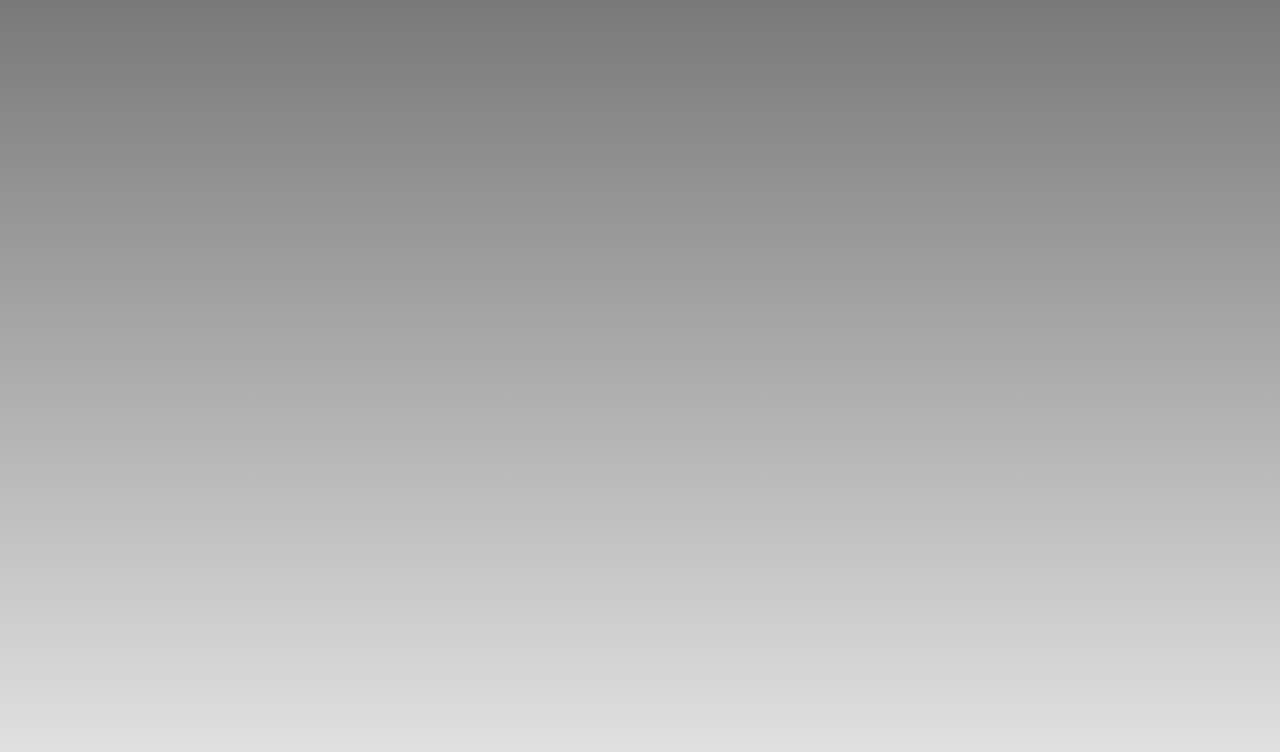
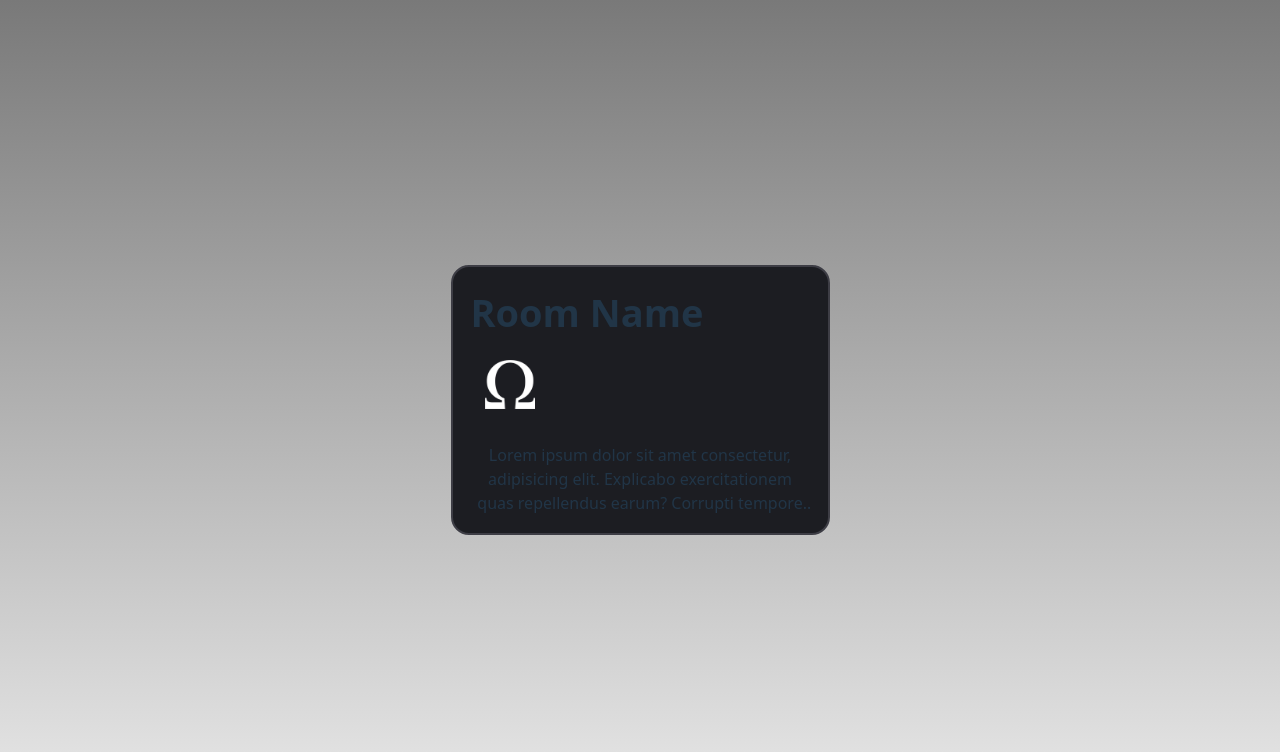
Before and after one commit to RITStudentDev/Asynk_Messenger, a React (Vite) app in the folder front/: page /hub in a window 1280 px wide. Before the commit this address had no page. Shown: the top 752 px of the page. Built offline with nearby package versions, Linux system fonts and the light colour scheme.

Commit message:
added profile template for chat rooms

```diff
--- a/front/src/App.jsx
+++ b/front/src/App.jsx
@@ -4,6 +4,7 @@ import './App.css'
 import SignupPage from './pages/SignupPage'
 import LoginPage from './pages/LoginPage'
 import ServerChatPage from './pages/ServerChatPage'
+import HubPage from './pages/HubPage'
 
 function App() { return (
   <Router>
@@ -11,6 +12,7 @@ function App() { return (
       <Route path="/" element={<h1>rendering</h1>}/>
       <Route path="/signup" element={<SignupPage/>}/>
       <Route path="/login" element={<LoginPage/>}/>
+      <Route path="/hub" element={<HubPage/>}/>
       <Route path="/chat/:roomName" element={<ServerChatPage/>}/>
     </Routes>
   </Router>
--- /dev/null
+++ b/front/src/components/RoomProfile.jsx
@@ -0,0 +1,18 @@
+import '../styles/RoomProfile.css'
+import icon from '../assets/defaultRoom.png'
+
+function RoomProfile() {
+    // change later with actaul values
+    const roomName = 'Room Name';
+  return (
+    <div className="room-profile-container">
+        <h1 className='room-name'>{roomName}</h1>
+        <img src={icon} alt='icon'/>
+        <div className='bio-container'>
+            <p>Lorem ipsum dolor sit amet consectetur, adipisicing elit. Explicabo exercitationem quas repellendus earum? Corrupti tempore maxime, ratione ea, ab, in aliquam aspernatur amet tenetur veritatis velit nostrum accusamus aperiam reiciendis.</p>
+        </div>
+    </div>
+  );
+}
+
+export default RoomProfile;
--- a/front/src/mod/UserEndpoints.js
+++ b/front/src/mod/UserEndpoints.js
@@ -26,8 +26,8 @@ async function apiFetch(endpoint, options = {}, retry = false) {
     return response.json();
 }
 
-export const get_user_data = async (username) => {
-    return await apiFetch(`/user_data/${username}/`);
+export const get_user_data = async (userId) => {
+    return await apiFetch(`/user_data/${UserId}/`);
 };
 
 export const refresh_token = async () => {
--- /dev/null
+++ b/front/src/pages/HubPage.jsx
@@ -0,0 +1,12 @@
+
+import RoomProfile from "../components/RoomProfile"
+
+function HubPage (){
+
+    return(
+        <>
+            <RoomProfile/>
+        </>
+    )
+}
+export default HubPage
--- /dev/null
+++ b/front/src/styles/RoomProfile.css
@@ -0,0 +1,29 @@
+.room-profile-container {
+    display: flex;
+    flex-direction: column;
+    align-items: flex-start;
+    max-width: 375px;
+    background: #1c1d22;
+    border: solid 2px #3d3d45;
+    border-radius: 18px;
+}
+
+img {
+    max-width: 50px;
+    padding-left: 32px;
+}
+
+.room-name {
+    font-size: 38px;
+    margin-left: 18px;
+}
+
+.bio-container {
+    display: -webkit-box;
+    -webkit-box-orient: vertical;
+    -webkit-line-clamp: 3;
+    line-clamp: 3;
+    overflow: hidden;
+    text-overflow: ellipsis;
+    margin: 18px;
+}
```
Also changed, not shown: front/src/assets/defaultRoom.png (added).
